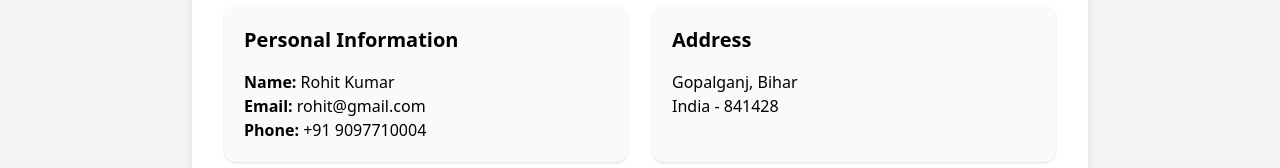
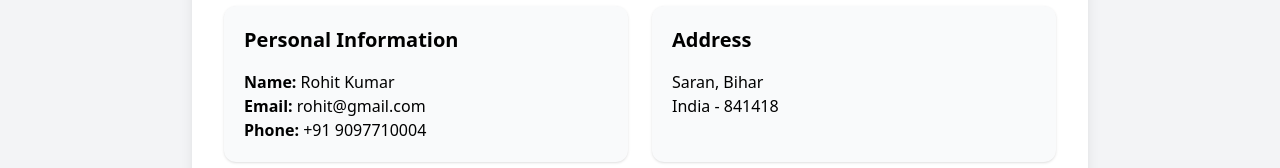
Before and after one commit to gauravkumar2005/EasyMart, a React (Vite) app in the folder Frontend/: page /profile in a window 1280 px wide. Shown: the part 430-598 px from the top of the page. Built offline with nearby package versions, Linux system fonts and the light colour scheme.

Commit message:
change address in profile page

```diff
--- a/Frontend/src/pages/Profile/Profile.jsx
+++ b/Frontend/src/pages/Profile/Profile.jsx
@@ -44,8 +44,8 @@ function Profile() {
               Address
             </h2>
 
-            <p>Gopalganj, Bihar</p>
-            <p>India - 841428</p>
+            <p>Saran, Bihar</p>
+            <p>India - 841418</p>
           </div>
 
         </div>
```
